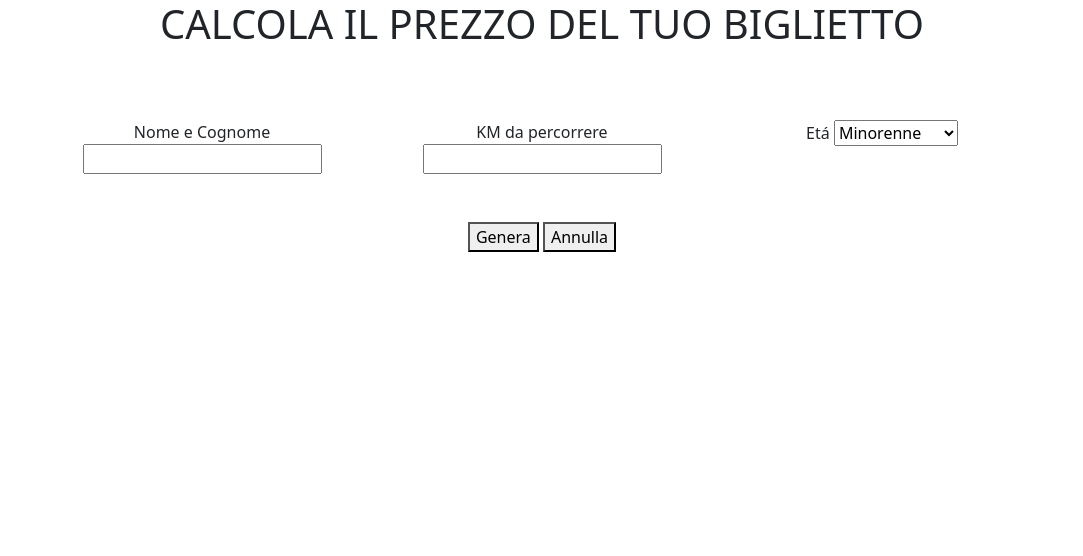
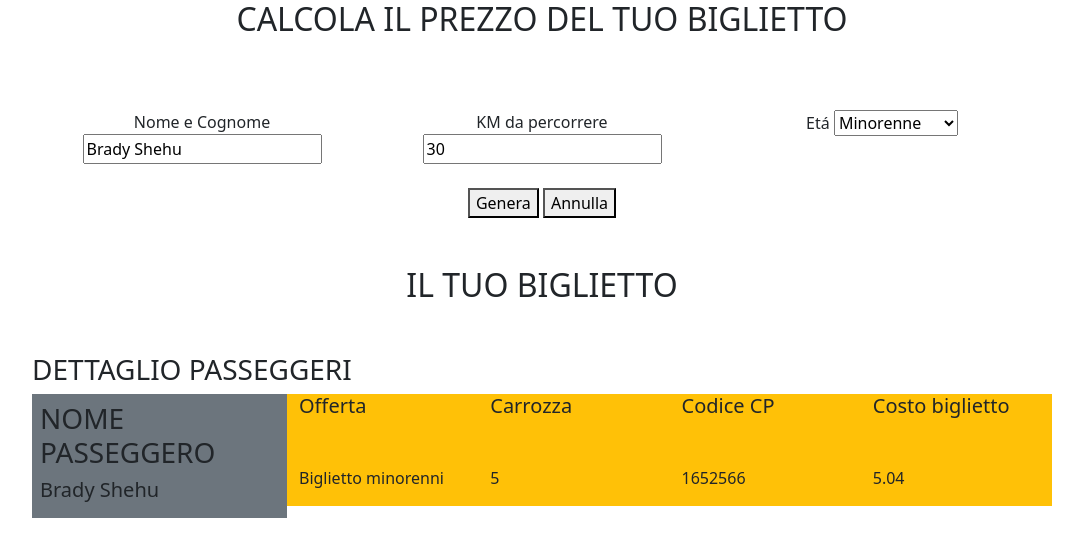
Before and after one commit to bradyshehu/js-biglietto-treno-form, a plain HTML site: page index.html in a window 1280 px wide. Both pictures are taken after a click on the button "Genera". Shown: the whole page, without its empty margins (98-1181 px from the left). Drawn offline with nearby package versions, Linux system fonts and the light colour scheme.

Commit message:
finish js

```diff
--- a/index.html
+++ b/index.html
@@ -31,16 +31,28 @@
   </head>
   <body>
     <div class="container wrapper text-center">
-      <h1>CALCOLA IL PREZZO DEL TUO BIGLIETTO</h1>
+      <h2>CALCOLA IL PREZZO DEL TUO BIGLIETTO</h2>
       <form id="client-data">
         <div class="row g-4 m-5">
+          <div
+            class="alert alert-danger col-12 d-none"
+            role="alert"
+            id="wrong-form"
+          >
+            Dati sbagliati, riprova
+          </div>
           <div class="col-4">
             <label for="name">Nome e Cognome</label>
-            <input type="text" name="name" id="name-surname" />
+            <input
+              type="text"
+              name="name"
+              id="name-surname"
+              value="Brady Shehu"
+            />
           </div>
           <div class="col-4">
             <label for="distance">KM da percorrere</label>
-            <input type="text" name="distance" id="distance" />
+            <input type="text" name="distance" id="distance" value="30" />
           </div>
           <div class="col-4">
             <label for="age">Etá</label>
@@ -50,11 +62,44 @@
               <option value="over-65">Over 65</option>
             </select>
           </div>
+          <div>
+            <button id="generate">Genera</button>
+            <button id="cancel">Annulla</button>
+          </div>
         </div>
-        <div class="text-center"></div>
       </form>
-      <button id="generate">Genera</button>
-      <button id="cancel">Annulla</button>
+      <div id="ticket" class="d-none">
+        <h2>IL TUO BIGLIETTO</h2>
+        <div class="row g-0 m-5 text-start">
+          <h3>DETTAGLIO PASSEGGERI</h3>
+          <div class="col-3">
+            <div id="passenger-info" class="bg-secondary p-2">
+              <h3>NOME PASSEGGERO</h3>
+              <h5 id="ticket-name"></h5>
+            </div>
+          </div>
+          <div class="col-9">
+            <div class="row m-0">
+              <div class="col-3 bg-warning">
+                <h5>Offerta</h5>
+                <p class="mt-5" id="ticket-type">vnsjbn</p>
+              </div>
+              <div class="col-3 bg-warning">
+                <h5>Carrozza</h5>
+                <p class="mt-5">5</p>
+              </div>
+              <div class="col-3 bg-warning">
+                <h5>Codice CP</h5>
+                <p class="mt-5">1652566</p>
+              </div>
+              <div class="col-3 bg-warning"">
+                <h5>Costo biglietto</h5>
+                <p class="mt-5"  id="ticket-price">vnsjbn</p>
+              </div>
+            </div>
+          </div>
+        </div>
+      </div>
     </div>
   </body>
 </html>
--- a/js/main.js
+++ b/js/main.js
@@ -3,12 +3,17 @@ const distanceInput = document.getElementById("distance");
 const ageInput = document.getElementById("age-range");
 const createButton = document.getElementById("generate");
 const cancelButton = document.getElementById("cancel");
+const wrongForm = document.getElementById("wrong-form");
+const ticket = document.getElementById("ticket");
+const ticketName = document.getElementById("ticket-name");
+const ticketType = document.getElementById("ticket-type");
+const ticketPrice = document.getElementById("ticket-price");
 
 createButton.addEventListener("click", function (event) {
   event.preventDefault();
 
   const name = nameInput.value;
-  const distance = parseInt(distanceInput.value);
+  const distance = distanceInput.value;
   const age = ageInput.value;
   console.log(name);
   console.log(distance);
@@ -21,23 +26,34 @@ createButton.addEventListener("click", function (event) {
   }
 
   function finalPrice(distance, age) {
+    ticketName.innerText = `${name}`;
     const price = distance * 0.21;
 
     if (age === "minor") {
       console.log("minorenne");
       const prezzo = applyDiscount(price, 20);
       console.log(prezzo);
+      ticketType.innerText = "Biglietto minorenni";
+      ticketPrice.innerText = `${prezzo}`;
     } else if (age === "over-65") {
       console.log("over-65");
       const prezzo = applyDiscount(price, 40);
       console.log(prezzo);
+      ticketType.innerText = "Biglietto over-65";
+      ticketPrice.innerText = `${prezzo}`;
     } else {
       console.log("adulto");
       const prezzo = price;
       console.log(prezzo);
+      ticketType.innerText = "Biglietto standard";
+      ticketPrice.innerText = `${prezzo}`;
     }
+    wrongForm.classList.add("d-none");
+    ticket.classList.remove("d-none");
   }
-  !isNaN(distance) ? finalPrice(distance, age) : ;
+  !isNaN(distance)
+    ? finalPrice(distance, age)
+    : wrongForm.classList.remove("d-none");
 });
 
 cancelButton.addEventListener("click", function () {
```
